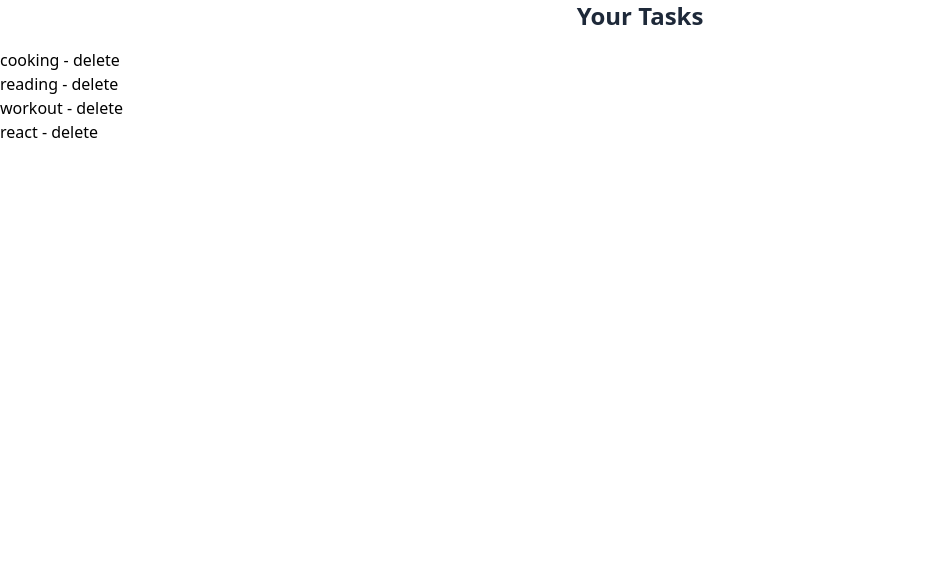
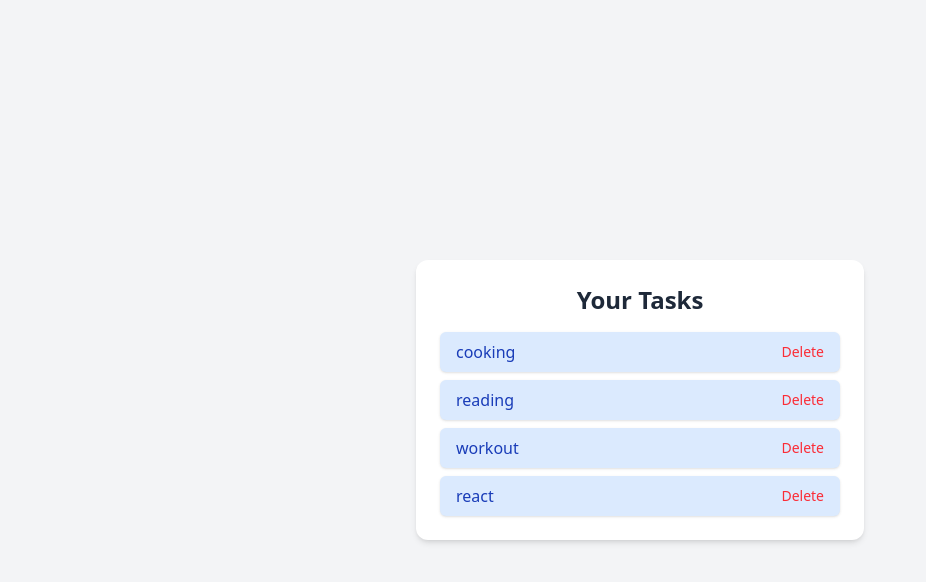
Before and after one commit to PraneethBunny123/All-App, a React (Vite) app: page / in a window 1280 px wide. Shown: the top 582 px of the page, without its empty margins (0-926 px from the left). Built offline with nearby package versions, Linux system fonts and the light colour scheme.

Commit message:
Added styling to the delete task

```diff
--- a/src/project-apps/Todo App/DeleteTask.jsx
+++ b/src/project-apps/Todo App/DeleteTask.jsx
@@ -11,17 +11,24 @@ export default function DeleteTask() {
     }
 
     return (
-        <div>
-            <div>
+        <div className="min-h-screen flex items-center justify-center bg-gray-100">
+            <div className="bg-white p-6 rounded-xl shadow-md w-full max-w-md">
                 <h2 className="text-2xl font-semibold mb-4 text-center text-gray-800">
                     Your Tasks
                 </h2>
-                <ul>
+                <ul className="space-y-2">
                     {tasks.map((task, index) => (
                         <li
                             key={index}
+                            className="flex justify-between items-center bg-blue-100 text-blue-800 px-4 py-2 rounded-md shadow-sm"
                         >
-                            <span>{task}</span> - <button onClick={() => handleDelete(index)}>delete</button>
+                            <span>{task}</span>
+                            <button
+                                onClick={() => handleDelete(index)}
+                                className="text-red-500 hover:text-red-700 text-sm"
+                            >
+                                Delete
+                            </button>
                         </li>
                     ))}
                 </ul>
```
